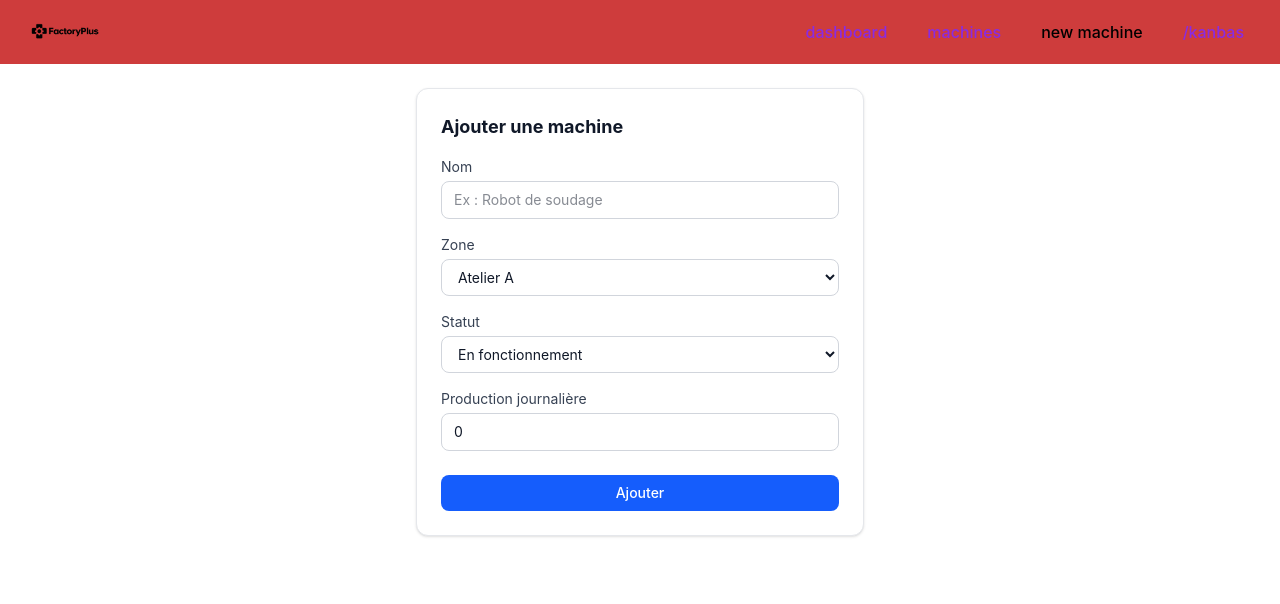
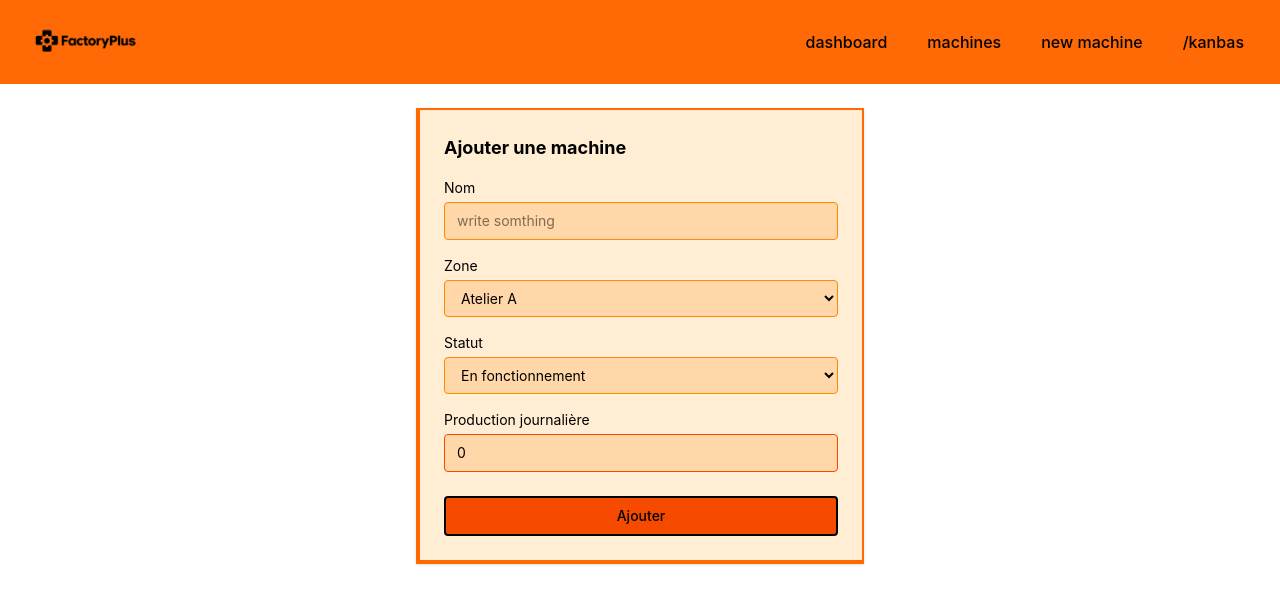
Before and after one commit to abderrahim-ghmouch/factoryPlus, a React (Vite) app: page /add in a window 1280 px wide. Shown: the top 604 px of the page. Built offline with nearby package versions, Linux system fonts and the light colour scheme.

Commit message:
i fix a bug that crush the app

```diff
--- a/index.html
+++ b/index.html
@@ -9,6 +9,7 @@
   </head>
   <body>
     <div id="root"></div>
+
     <script type="module" src="/src/main.jsx"></script>
 
   </body>
--- a/src/App.jsx
+++ b/src/App.jsx
@@ -21,8 +21,7 @@ function App(){
 
   return (
 
-
-     <>
+    <>
 
       <Nav />
 
--- a/src/components/card.jsx
+++ b/src/components/card.jsx
@@ -3,21 +3,18 @@ const Card = function (data) {
 const {name,zone,status,dailyProduction}=data
 
     return (
-        <div className="w-72 rounded-xl border border-gray-200 bg-white p-5 shadow-sm">
+        < div className = "w-72 rounded-sm bg-orange-100 border-4 border-r-2 border-t-2 border-orange-500 p-5 " >
             <h1 className="text-lg font-bold text-gray-900">{name}</h1>
 
-            <p className="mt-1 text-sm text-gray-500">{zone}</p>
+            <p className="mt-1 text-md ">{zone}</p>
 
-            <span className={`mt-3 inline-block rounded-full px-3 py-1 text-xs font-medium ${
-                status === "En fonctionnement" ? "bg-green-100 text-green-700"
-                : status === "En panne" ? "bg-red-100 text-red-700"
-                : "bg-yellow-100 text-yellow-700"
-            }`}>
+            <     span className={`mt-3 inline-block  border-2  px-3 py-1 text-xs
+            bg-yellow-100 text-yellow-700`}>
                 {status}
             </span>
 
-            <p className="mt-4 text-sm text-gray-600">
-                Production journalière : <span className="font-semibold text-gray-900">{dailyProduction}</span>
+            <p className="mt-4 text-sm font-bold text-black">
+                Production:<span className="text-yellow-700  font-normal">{dailyProduction}</span>
             </p>
         </div>
     )
--- a/src/components/filter.jsx
+++ b/src/components/filter.jsx
@@ -2,7 +2,7 @@ export default function Filter({ value, onChange }){
 
     return (
         <select
-            className="rounded-lg border border-gray-300 bg-white px-3 py-2 text-sm text-gray-900 focus:border-blue-500 focus:outline-none focus:ring-2 focus:ring-blue-200"
+            className="rounded-sm border border-orange-400 bg-orange-100 px-3 py-2 text-sm text-black"
 
             value={value}
             onChange={(e)=>onChange(e.target.value) }
--- a/src/components/search.jsx
+++ b/src/components/search.jsx
@@ -2,12 +2,12 @@ import Filter from "./filter"
 
 const Search = function ({statusFilter,setStatusFilter,Searched,SetSearch}) {
     return (
-        <div className="mx-auto mb-6 flex w-full max-w-2xl flex-col gap-3 rounded-xl bg-white p-4 shadow-sm ring-1 ring-gray-200 sm:flex-row sm:items-center">
+        <div className="mx-auto mb-6 flex w-full max-w-2xl flex-col gap-3 rounded-xl bg-gray-200 shadow-md ring-1 ring-gray-200 sm:flex-row sm:items-center">
 
             <input
                 type="text"
-                placeholder="Rechercher une machine..."
-                className="flex-1 rounded-lg border border-gray-300 px-3 py-2 text-sm text-gray-900 placeholder-gray-400 focus:border-blue-500 focus:outline-none focus:ring-2 focus:ring-blue-200"
+                placeholder="Rechercher une machine"
+                className="flex-1 rounded-sm border-r-2 border-t-2 border-orange-400 px-3 py-2 text-mono text-black place-content-center focus:border-orange-400 focus:outline-none focus:shadow-amber-400 shadow-md focus:ring-orange-400"
                 value={Searched}
 
                 onChange={ (e)=>SetSearch(e.target.value)}
--- a/src/components/static.jsx
+++ b/src/components/static.jsx
@@ -5,9 +5,9 @@ export default function Static({ machine, status }) {
     const length=FiltredMachines.length
     return (
 
-        <div className="flex gap-4 bg-amber-800 m-2 " >
-            <h2 classNa>{status}</h2>
-            <p>{length}</p>
+        <div div className ="flex flex-col gap-4 border-4 border-r-2 border-t-2  bg-orange-100 border-orange-500 m-2 w-50 h-20 " >
+            <h2 className="">{status}:</h2>
+            <p className="font-bold">{length}</p>
         </div>
     )
 }
--- a/src/index.css
+++ b/src/index.css
@@ -1,16 +1,17 @@
 @import "tailwindcss";
 
-/* ── Variables ── */
+
 nav {
   display: flex;
   align-items: center;
   gap: 24px;
   padding: 12px 24px;
-  background: rgb(206, 60, 60);
+  background: rgba(255, 102, 0, 0.973);
+  margin-bottom: 24px;
 }
 
 nav img {
-  height: 40px;
+  height: 60px;
   width: auto;
 }
 
@@ -21,23 +22,19 @@ nav img {
 }
 
 nav a {
-  text-decoration: none;
-  color: blueviolet;
+  color: black;
   font-weight: 500;
   padding: 6px 12px;
-  border-radius: 6px;
 }
 
-nav a:hover {
+
+nav a:focus {
   background: var(--accent-bg);
-  color: var(--text-h);
+  color: white;
+  text-decoration: underline;
 }
 
-nav a.active {
-  background: var(--accent-bg);
-  color: var(--accent);
-  border: 1px solid var(--accent-border);
-}
+
 
 code,
 .counter {
--- a/src/pages/addMachine.jsx
+++ b/src/pages/addMachine.jsx
@@ -32,29 +32,30 @@ const AddMachine = function ({onadd}) {
     }
     return (
 
-        <div className="mx-auto mt-6 max-w-md rounded-xl border border-gray-200 bg-white p-6 shadow-sm">
-            <h1 className="mb-4 text-lg font-bold text-gray-900">Ajouter une machine</h1>
+        <div div className = "mx-auto mt-6 max-w-md  border-4 border-r-2 border-t-2 border-orange-500 bg-orange-100 p-6 shadow-sm" >
+            <h1 className="mb-4 text-lg font-bold text-black">Ajouter une machine</h1>
 
             <form className="flex flex-col gap-4" onSubmit={hundeleSubmit}>
-                <label className="flex flex-col gap-1 text-sm text-gray-700">
+
+                <label className="flex flex-col gap-1 text-sm text-black">
                     Nom
                     <input
-                        type="text"
 
 
-                        placeholder="Ex : Robot de soudage"
+
+                        placeholder="write somthing"
                         value={Name}
 
                         onChange={(e)=>{SetName(e.target.value)}}
-                        className="rounded-lg border border-gray-300 px-3 py-2 text-sm text-gray-900 focus:border-blue-500 focus:outline-none focus:ring-2 focus:ring-blue-200"
+                        className = "rounded-sm border border-orange-400  bg-orange-200 px-3 py-2 text-sm text-black "
                     />
                 </label>
 
-                <label className="flex flex-col gap-1 text-sm text-gray-700">
+                <label className="flex flex-col gap-1 text-sm text-black">
                     Zone
                     <select value={Zone} onChange={(e) => { SetZone(e.target.value) }}
 
-                className="rounded-lg border border-gray-300 bg-white px-3 py-2 text-sm text-gray-900 focus:border-blue-500 focus:outline-none focus:ring-2 focus:ring-blue-200">
+                className="rounded-sm border border-orange-400 bg-orange-200 px-3 py-2 text-sm text-black ">
                         <option value="Atelier A">Atelier A</option>
 
                         <option value="Atelier B">Atelier B</option>
@@ -66,16 +67,28 @@ const AddMachine = function ({onadd}) {
                     </select>
                 </label>
 
-                <label className="flex flex-col gap-1 text-sm text-gray-700">
+                <label className="flex flex-col gap-1 text-sm text-black">
+
                     Statut
-                    <select value={Status} onChange={(e) => { SetStatus(e.target.value) }} className="rounded-lg border border-gray-300 bg-white px-3 py-2 text-sm text-gray-900 focus:border-blue-500 focus:outline-none focus:ring-2 focus:ring-blue-200">
+                    <select select value = {
+                        Status
+                    }
+                    onChange = {
+                        (e) => {
+                            SetStatus(e.target.value)
+                        }
+                    }
+                    className = "rounded-sm border border-orange-400  bg-orange-200 px-3 py-2 text-sm text-black" >
+
                         <option value="En fonctionnement">En fonctionnement</option>
+
                         <option value="En panne">En panne</option>
+
                         <option value="À l'arrêt">À l'arrêt</option>
                     </select>
                 </label>
 
-                <label className="flex flex-col gap-1 text-sm text-gray-700">
+                <label className="flex flex-col gap-1 text-sm text-black">
                     Production journalière
                     <input
                         type="number"
@@ -83,13 +96,13 @@ const AddMachine = function ({onadd}) {
                         placeholder="0"
                         value={dailyProduction}
                         onChange={(e) => { SetDailyProduction(e.target.value) }}
-                        className="rounded-lg border border-gray-300 px-3 py-2 text-sm text-gray-900 focus:border-blue-500 focus:outline-none focus:ring-2 focus:ring-blue-200"
+                        className="rounded-sm border border-orange-600 bg-orange-200 px-3 py-2 text-sm text-black"
                     />
                 </label>
 
                 <button
                     type="submit"
-                    className="mt-2 rounded-lg bg-blue-600 px-4 py-2 text-sm font-medium text-white hover:bg-blue-700"
+                    className="mt-2 rounded-sm bg-orange-600 border-2 border-blackpx-4 py-2 text-sm font-medium text-black- hover:bg-orange-700"
                 >
                     Ajouter
                 </button>
--- a/src/pages/dashboard.jsx
+++ b/src/pages/dashboard.jsx
@@ -4,6 +4,8 @@ const Dashboard = function ({machine}) {
 
     return (
         <>
+            <div className="flex justify-around">
+
             <Static
                 machine={machine}
                 status={"En panne"} />
@@ -11,10 +13,11 @@ const Dashboard = function ({machine}) {
                     <Static
                 machine={machine}
                 status = {"En fonctionnement"}
-            />
+                />
 
             <Static machine={machine}
                 status={"À l'arrêt"}/>
+                </div>
 
             </>
 )
```
